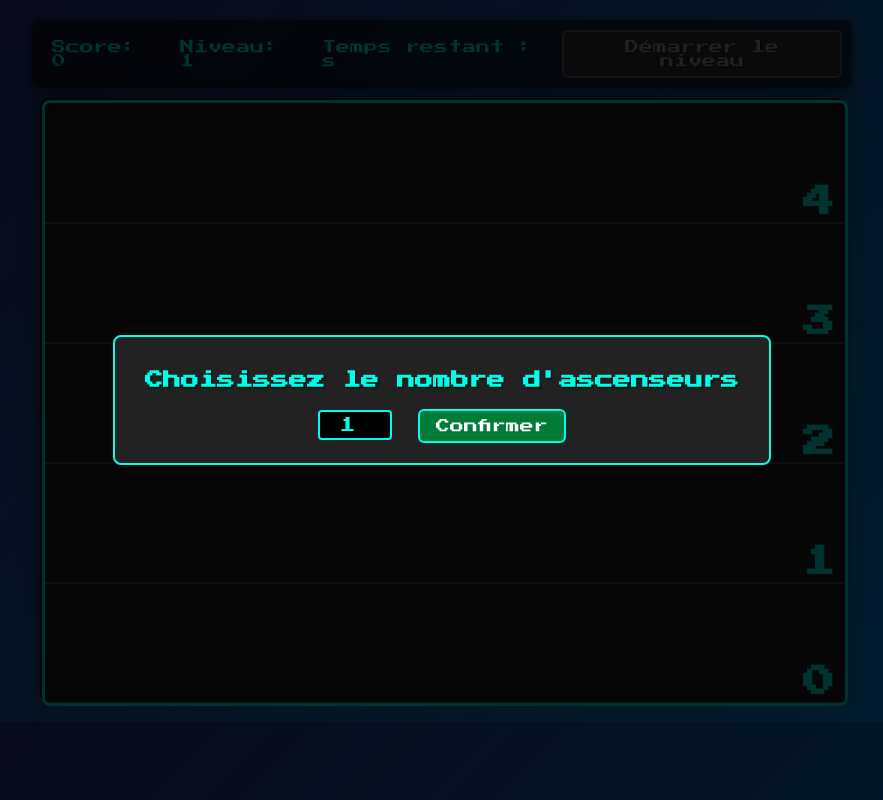
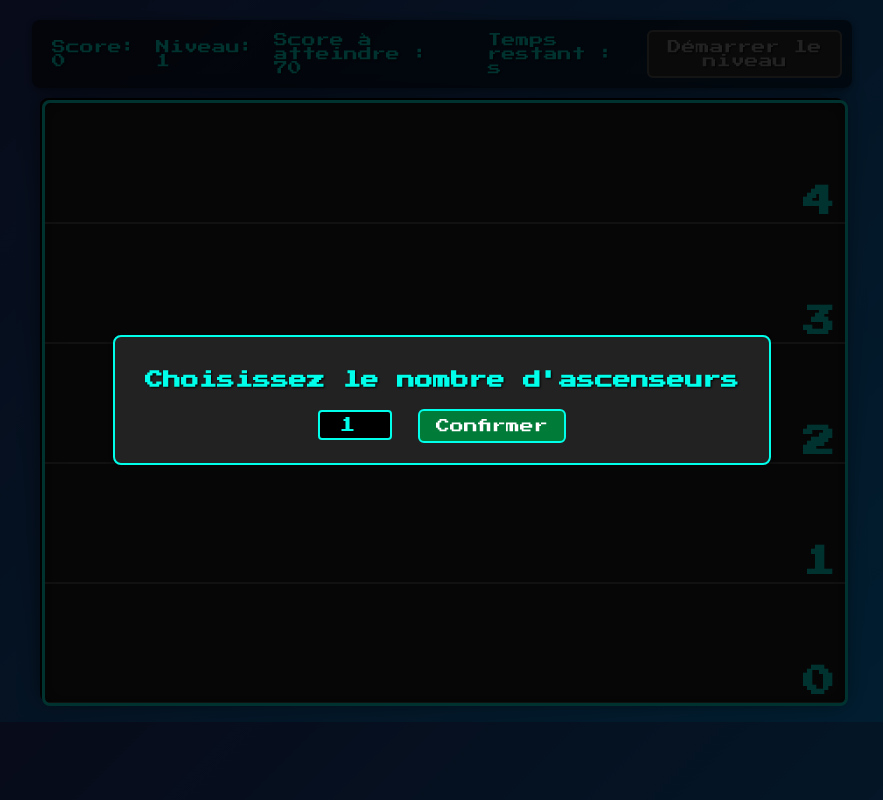
Before and after one commit to alexandreandre/ProjetTDLOG, a Flask app: page / in a window 1280 px wide. Shown: the whole page, without its empty margins (198-1081 px from the left). Run offline with Flask 3, Linux system fonts and the light colour scheme.

Commit message:
Affichage score à atteindre

```diff
--- a/static/css/styles.css
+++ b/static/css/styles.css
@@ -58,7 +58,7 @@
     box-shadow: 0 2px 10px rgba(0,0,0,0.5);
   }
 
-  #score, #level, #timer {
+  #score, #level, #timer, #scoreToPass {
     font-size: 14px;
     color: #00ffea;
     margin: 0 10px;
--- a/static/js/game.js
+++ b/static/js/game.js
@@ -35,10 +35,10 @@ const levelConfig = {
         }
     },
     2: { // Configs pour 2 ascenseurs
-        1: { spawnSpeed: 2000, elevatorSpeed: 800, scoreToPass: 50, capacity: 1, floors: 5,
+        1: { spawnSpeed: 1700, elevatorSpeed: 500, scoreToPass: 50, capacity: 1, floors: 5,
             elevatorColor: "gray", movingElevatorColor: "orange", passengerColor: "blue"
          },
-        2: { spawnSpeed: 2300, elevatorSpeed: 400, scoreToPass: 90, capacity: 1, floors: 8,
+        2: { spawnSpeed: 1700, elevatorSpeed: 400, scoreToPass: 90, capacity: 1, floors: 8,
             elevatorColor: "gray", movingElevatorColor: "orange", passengerColor: "blue"
          },
         3: { spawnSpeed: 2000, elevatorSpeed: 300, scoreToPass: 110, capacity: 1, floors: 10,
@@ -387,9 +387,15 @@ function updateLevel() {
 }
 
 function updateUI() {
-    updateScore();
-    updateLevel();
+    updateScore();     // met à jour le score courant
+    updateLevel();     // met à jour le niveau actuel
+
+    // Récupérer la config courante
+    const config = levelConfig[selectedElevatorCount][level];
+    // Mettre à jour le div #scoreToPass avec la valeur de config.scoreToPass
+    document.getElementById('scoreToPass').innerText = `Score à atteindre : ${config.scoreToPass}`;
 }
+
 
 function startTimer() {
     timer = 25;
--- a/templates/index.html
+++ b/templates/index.html
@@ -19,6 +19,7 @@
   <div id="ui-container">
     <div id="score">Score: 0</div>
     <div id="level">Niveau: 1</div>
+    <div id="scoreToPass">Score à atteindre : 0</div>
     <div id="timer">Temps restant : s</div>
     <button id="startButton" disabled>Démarrer le niveau</button>
   </div>
```
